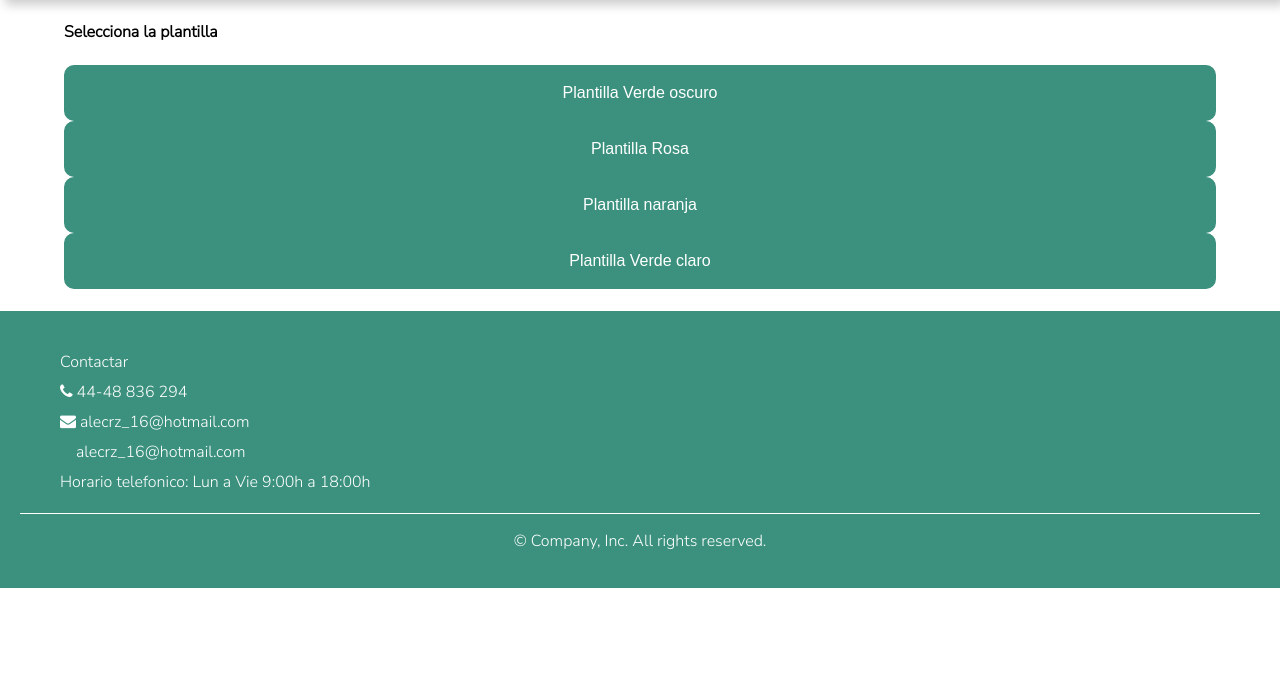
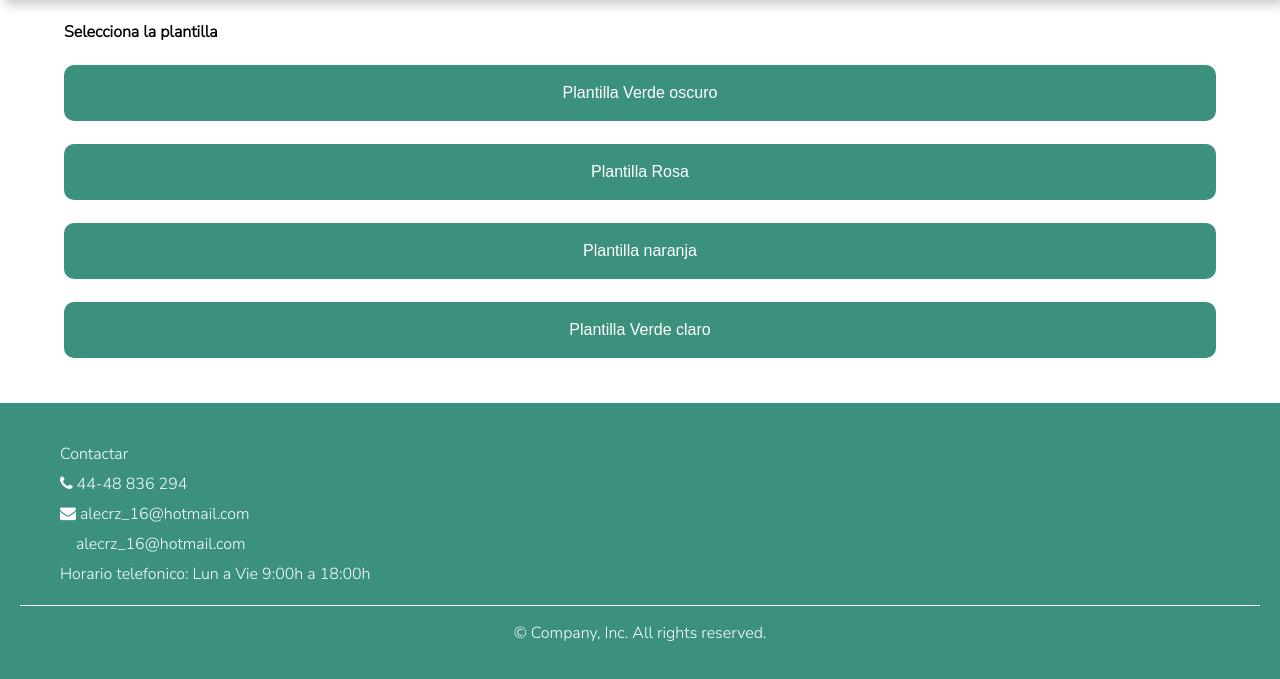
Before and after one commit to alecy1/Colors, a PHP site: page / in a window 1280 px wide. Shown: the part 93-772 px from the top of the page. Run offline with PHP 8.4, Linux system fonts and the light colour scheme.

Commit message:
Se agrego un margin-bottom al boton.

```diff
--- a/style/verdeOscuro.css
+++ b/style/verdeOscuro.css
@@ -199,6 +199,7 @@ label{
   cursor: pointer;
   border-radius: 10px;
   width: 100%;
+  margin-bottom: 2%;
 }
 
 .button1 {
```
